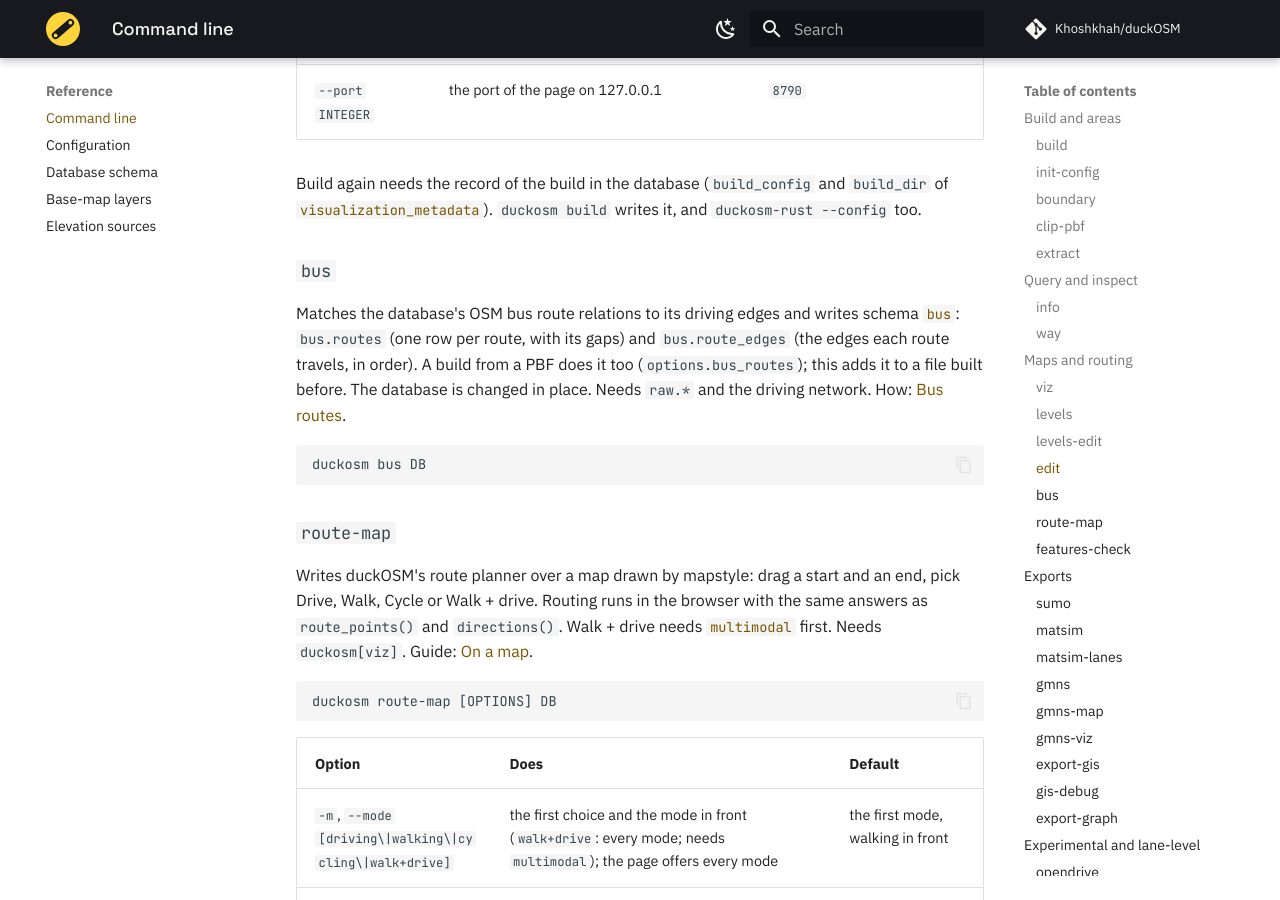
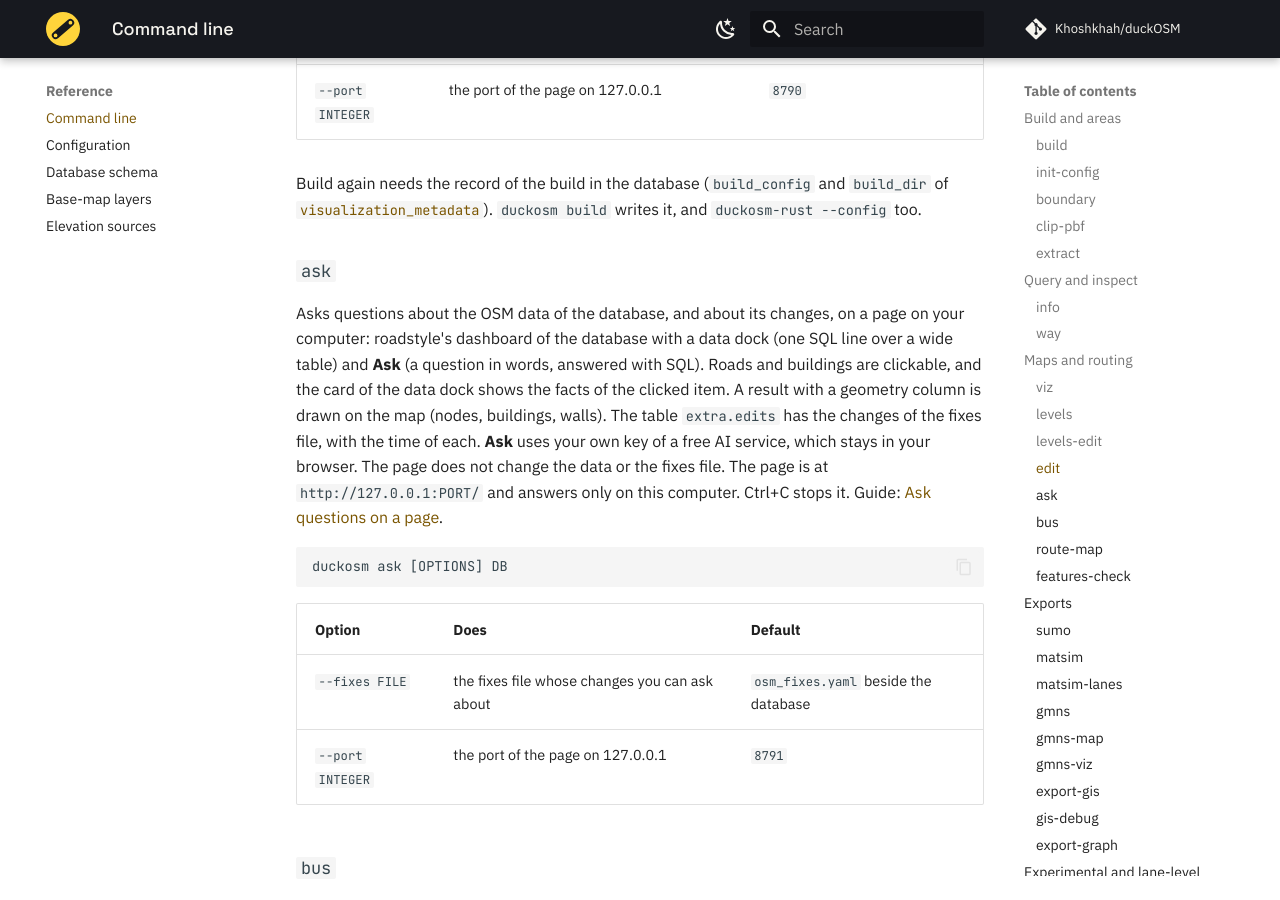
Before and after one commit to Khoshkhah/duckOSM, an MkDocs documentation site: the page built from docs/reference/cli.md, in a window 1280 px wide and 900 px high, scrolled down 8028 px. Built offline with MkDocs 1.6.1 and Material for MkDocs 9.7.7, drawn with Linux system fonts in a browser that asks for light colours; comment, search, counter and statistics services are not loaded.

Commit message:
Docs: the command duckosm ask in the command line reference
tests/test_cli_reference.py needs each duckosm command in docs/reference/cli.md.
The entry has what the command does, its options and the guide.

Co-Authored-By: Claude Sonnet 5.5 <noreply@anthropic.com>

````diff
--- a/docs/reference/cli.md
+++ b/docs/reference/cli.md
@@ -224,6 +224,24 @@ duckosm edit [OPTIONS] DB
 
 Build again needs the record of the build in the database (`build_config` and `build_dir` of
 [`visualization_metadata`](database.md#visualization_metadata)). `duckosm build` writes it, and `duckosm-rust --config` too.
+
+### `ask`
+
+Asks questions about the OSM data of the database, and about its changes, on a page on your computer: roadstyle's dashboard of the database with a
+data dock (one SQL line over a wide table) and **Ask** (a question in words, answered with SQL). Roads and buildings are clickable, and the card of
+the data dock shows the facts of the clicked item. A result with a geometry column is drawn on the map (nodes, buildings, walls). The table `extra.edits`
+has the changes of the fixes file, with the time of each. **Ask** uses your own key of a free AI service, which stays in your browser. The page does not
+change the data or the fixes file. The page is at `http://127.0.0.1:PORT/` and answers only on this computer. Ctrl+C stops it.
+Guide: [Ask questions on a page](../guides/query.md#ask-questions-on-a-page-duckosm-ask).
+
+```text
+duckosm ask [OPTIONS] DB
+```
+
+| Option | Does | Default |
+|---|---|---|
+| `--fixes FILE` | the fixes file whose changes you can ask about | `osm_fixes.yaml` beside the database |
+| `--port INTEGER` | the port of the page on 127.0.0.1 | `8791` |
 
 ### `bus`
 
````
